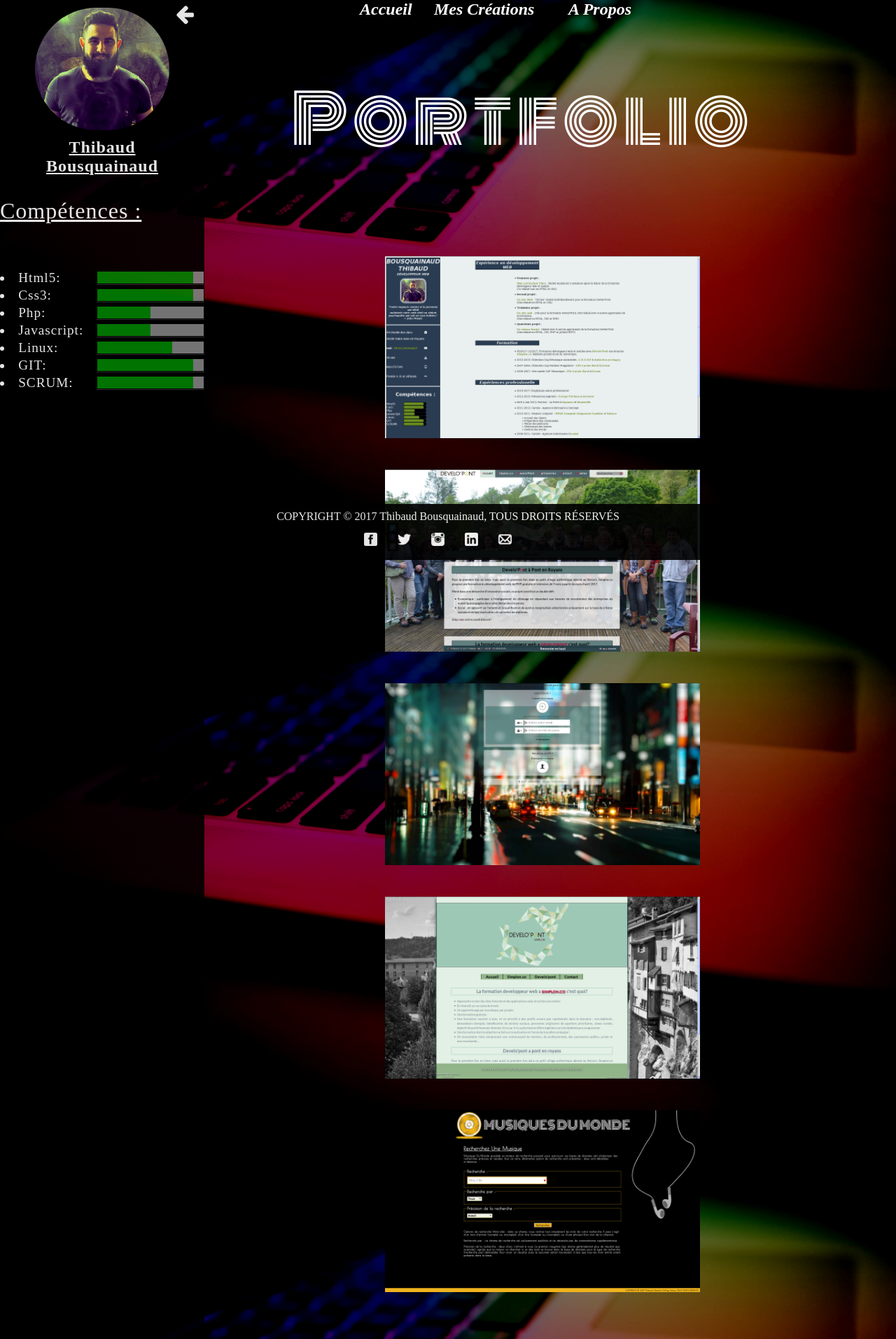
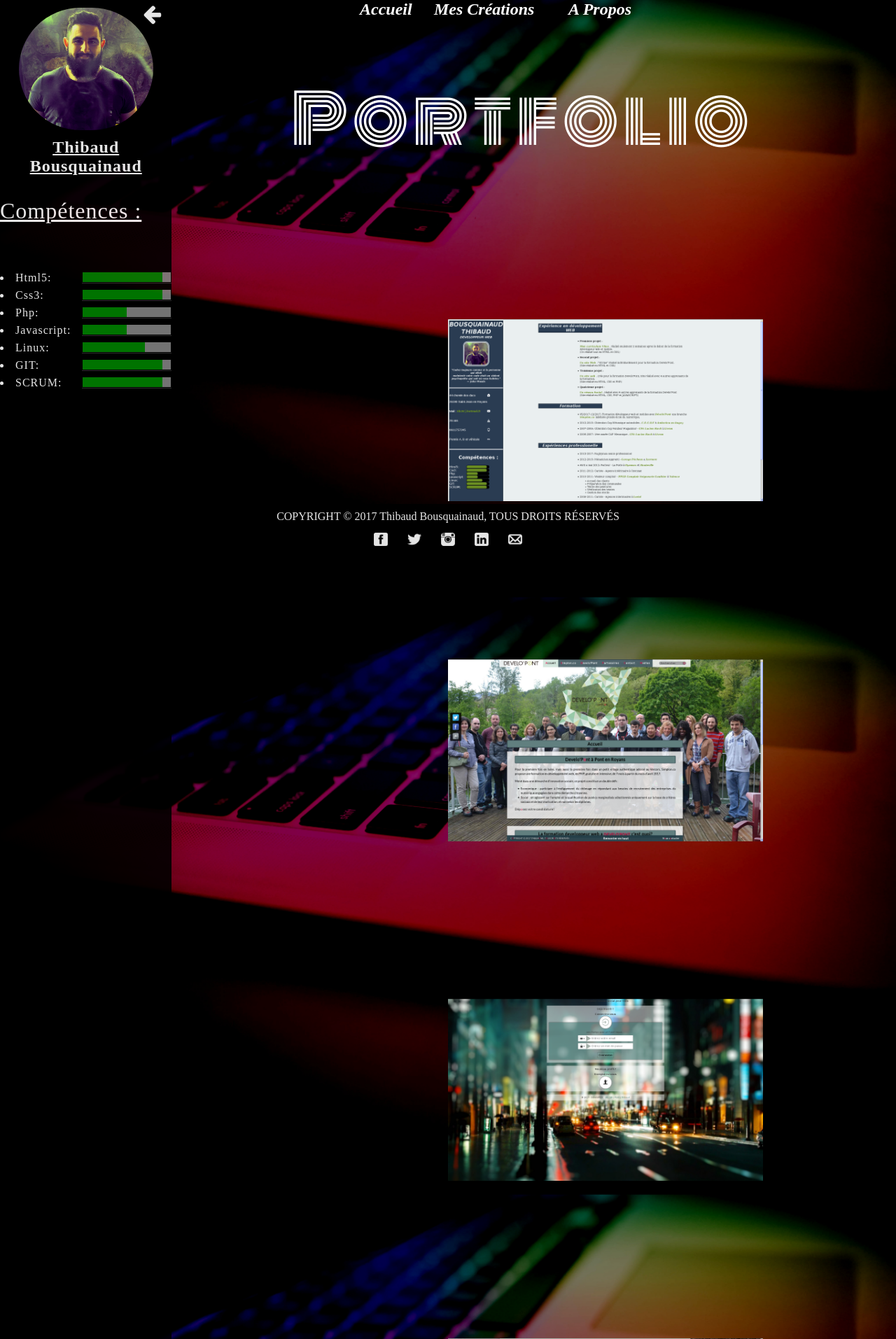
Before and after one commit to thibaud26/portfolio, a PHP site: page /mesCreations.php in a window 1280 px wide; the page is wider, and only the part inside the window is pictured. Shown: the top 1913 px of that part at 70% size. Run offline with PHP 8.4, Linux system fonts and the light colour scheme; some libraries are stand-ins or nearby versions.

Commit message:
changement creation

```diff
--- a/css/main.css
+++ b/css/main.css
@@ -253,7 +253,7 @@
 
 .competences {
     display: flex;
-    font-size: 1.2em;
+    font-size: 1em;
     text-align: left;
 }
 
@@ -490,6 +490,7 @@
     width: 100%;
     flex-direction: column;
     z-index: 999;
+    text-align: center;
 }
 
 
@@ -549,4 +550,8 @@
         width: 100%;
     }
 
+    .flex-item {
+        margin: 10%;
+    }
+
 }
```
